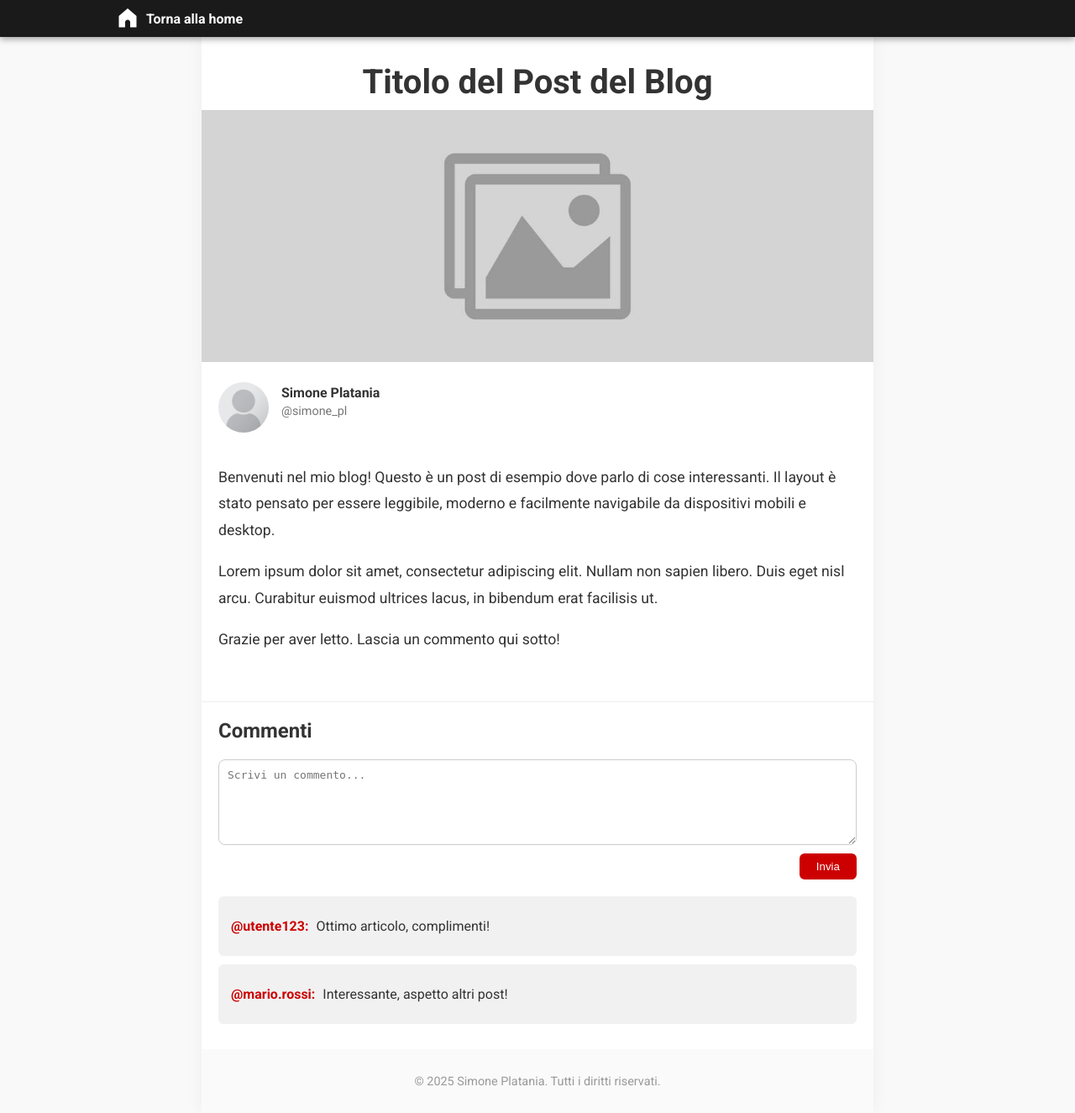
After one commit to simoplat/hw1, a PHP site: page /post.php in a window 1280 px wide. The commit adds this page. Shown: the whole page at 84% size. Run offline with PHP 8.4, Linux system fonts and the light colour scheme.

Commit message:
Post
caricamento dei post, immagini e altro

```diff
--- /dev/null
+++ b/post.css
@@ -0,0 +1,167 @@
+body {
+  margin: 0;
+  font-family: 'Roboto', sans-serif;
+  background-color: #f9f9f9;
+  color: #333;
+}
+
+/* Navbar stile SpazioGames */
+.top-navbar {
+  background-color: #1a1a1a;
+  padding: 10px 20px;
+  color: #fff;
+  box-shadow: 0 2px 8px rgba(0, 0, 0, 0.4);
+  position: sticky;
+  top: 0;
+  z-index: 1000;
+}
+
+.nav-content {
+  display: flex;
+  align-items: center;
+  max-width: 1000px;
+  margin: auto;
+}
+
+.logo-link {
+  display: flex;
+  align-items: center;
+  color: #fff;
+  text-decoration: none;
+  font-weight: bold;
+  gap: 10px;
+  transition: color 0.3s ease;
+}
+
+.logo-link:hover {
+  color: #ff3c3c;
+}
+
+.logo-icon {
+  width: 24px;
+  height: 24px;
+  filter: invert(100%);
+}
+
+/* Blog container */
+.blog-container {
+  max-width: 800px;
+  margin: auto;
+  background-color: #fff;
+  box-shadow: 0 0 20px rgba(0,0,0,0.05);
+}
+
+/* Titolo sopra la copertina */
+.header-title {
+  padding: 30px 20px 10px;
+  background-color: #fff;
+  text-align: center;
+}
+
+.post-title {
+  font-size: 2.5em;
+  margin: 0;
+}
+
+/* Copertina */
+.cover-img {
+  width: 100%;
+  height: 300px;
+  object-fit: cover;
+}
+
+/* Autore */
+.author {
+  display: flex;
+  align-items: center;
+  padding: 20px;
+}
+
+.author-img {
+  width: 60px;
+  height: 60px;
+  border-radius: 50%;
+  margin-right: 15px;
+  object-fit: cover;
+}
+
+.author-info .author-name {
+  font-weight: bold;
+  margin: 0;
+}
+
+.author-username {
+  color: #777;
+  font-size: 0.9em;
+  margin-top: 4px;
+}
+
+/* Contenuto del post */
+.post-content {
+  padding: 0 20px 40px;
+  line-height: 1.8;
+  font-size: 1.1em;
+}
+
+/* Commenti */
+.comments-section {
+  border-top: 1px solid #eee;
+  padding: 20px;
+}
+
+.comments-section h2 {
+  margin-top: 0;
+}
+
+.comment-box {
+  display: flex;
+  flex-direction: column;
+  margin-bottom: 20px;
+}
+
+.comment-box textarea {
+  resize: vertical;
+  padding: 10px;
+  font-size: 1em;
+  border: 1px solid #ccc;
+  border-radius: 8px;
+  min-height: 80px;
+}
+
+.comment-box button {
+  align-self: flex-end;
+  margin-top: 10px;
+  padding: 8px 20px;
+  background-color: #cc0000;
+  color: white;
+  border: none;
+  border-radius: 6px;
+  cursor: pointer;
+  transition: background 0.3s ease;
+}
+
+.comment-box button:hover {
+  background-color: #a30000;
+}
+
+.comment {
+  background-color: #f1f1f1;
+  padding: 10px 15px;
+  border-radius: 6px;
+  margin-bottom: 10px;
+}
+
+.comment .username {
+  color: #cc0000;
+  font-weight: bold;
+  margin-right: 5px;
+}
+
+/* Footer */
+.footer {
+  text-align: center;
+  padding: 15px;
+  background-color: #fafafa;
+  font-size: 0.9em;
+  color: #999;
+}
--- /dev/null
+++ b/post.js
@@ -0,0 +1,85 @@
+function fetchPost() {
+    const urlParams = new URLSearchParams(window.location.search);
+    const id_post = urlParams.get('id_post');
+
+    if (!id_post) {
+        console.error('ID del post mancante nella URL');
+        return;
+    }
+
+    fetch('fetchPost.php?id_post=' + encodeURIComponent(id_post))
+        .then(Onresponse)
+        .then(onJson);
+}
+
+function Onresponse(response) {
+    console.log('Response received');
+    if (!response.ok) return null;
+    return response.json();
+}
+
+function onJson(json) {
+    const postContent = document.getElementById('post-content');
+    const titleContainer = document.querySelector('.header-title');
+
+    const authorNameElem = document.querySelector('.author-name');
+    const authorUsernameElem = document.querySelector('.author-username');
+
+
+    const cover = document.querySelector('.cover');
+
+    if (!postContent || !titleContainer || !authorNameElem || !authorUsernameElem) {
+        console.error('Contenitori mancanti nel DOM');
+        return;
+    }
+
+    postContent.innerHTML = '';
+    titleContainer.innerHTML = '';
+
+    if (!json || json.error) {
+        const h1 = document.createElement('h1');
+        h1.textContent = 'Nessun post';
+        titleContainer.appendChild(h1);
+        return;
+    }
+
+    // Titolo in alto
+    const postTitle = document.createElement('h1');
+    postTitle.classList.add('post-title');
+    postTitle.textContent = json.title;
+    titleContainer.appendChild(postTitle);
+
+    // Imposta autore dinamico
+    authorNameElem.textContent = `${json.name} ${json.surname}`;
+    authorUsernameElem.textContent = `@${json.autore}`;
+
+    // Costruisci il contenuto del post
+    const postDiv = document.createElement('div');
+    postDiv.classList.add('post');
+
+    // Immagine
+    if (json.percorsoMedia) {
+        cover.innerHTML = '';
+        const image = document.createElement('img');
+        image.src = json.percorsoMedia;
+        image.classList.add('cover-img');
+        cover.appendChild(image);
+    }
+
+    // Contenuto
+    const content = document.createElement('p');
+    content.textContent = json.contenuto;
+
+    // Categoria
+    if (json.categoria) {
+        const category = document.createElement('span');
+        category.classList.add('category');
+        category.textContent = '#' + json.categoria;
+        postDiv.appendChild(category);
+    }
+
+    postDiv.appendChild(content);
+    postContent.appendChild(postDiv);
+}
+
+fetchPost();
--- /dev/null
+++ b/post.php
@@ -0,0 +1,85 @@
+<!DOCTYPE html>
+<html lang="it">
+
+<head>
+    <meta charset="UTF-8" />
+    <meta name="viewport" content="width=device-width, initial-scale=1.0" />
+    <title>Blog Post</title>
+    <link rel="stylesheet" href="post.css" />
+    <link href="https://fonts.googleapis.com/css2?family=Roboto:wght@400;700&display=swap" rel="stylesheet" />
+    <script src="post.js" defer></script>
+</head>
+
+<body>
+    <!-- Navbar -->
+    <nav class="top-navbar">
+        <div class="nav-content">
+            <a href="home.php" class="logo-link">
+                <img src="Media/home.svg" alt="Home" class="logo-icon" />
+                Torna alla home
+            </a>
+        </div>
+    </nav>
+
+    <div class="blog-container">
+        <!-- Titolo sopra la copertina -->
+        <div class="header-title">
+            <h1 class="post-title">Titolo del Post del Blog</h1>
+        </div>
+
+        <!-- Copertina -->
+        <header class="cover">
+            <img src="Media/placeholder.jpg" alt="Copertina" class="cover-img" />
+        </header>
+
+        <!-- Autore -->
+        <section class="author">
+            <img src="media/Portrait_Placeholder.png" alt="Autore" class="author-img" />
+            <div class="author-info">
+                <p class="author-name">Simone Platania</p>
+                <p class="author-username">@simone_pl</p>
+            </div>
+        </section>
+
+        <!-- Contenuto del post -->
+        <main id="post-content" class="post-content">
+            <p>
+                Benvenuti nel mio blog! Questo è un post di esempio dove parlo di cose interessanti. Il layout è stato
+                pensato per essere leggibile, moderno e facilmente navigabile da dispositivi mobili e desktop.
+            </p>
+            <p>
+                Lorem ipsum dolor sit amet, consectetur adipiscing elit. Nullam non sapien libero. Duis eget nisl arcu.
+                Curabitur euismod ultrices lacus, in bibendum erat facilisis ut.
+            </p>
+            <p>
+                Grazie per aver letto. Lascia un commento qui sotto!
+            </p>
+        </main>
+
+        <section class="comments-section">
+            <h2>Commenti</h2>
+
+            <!-- Form per inviare il commento -->
+            <form class="comment-box" action="salva-commento.php" method="post">
+                <textarea name="commento" placeholder="Scrivi un commento..." required></textarea>
+                <button type="submit">Invia</button>
+            </form>
+
+            <!-- Commenti statici di esempio -->
+            <div class="comment">
+                <p><span class="username">@utente123:</span> Ottimo articolo, complimenti!</p>
+            </div>
+            <div class="comment">
+                <p><span class="username">@mario.rossi:</span> Interessante, aspetto altri post!</p>
+            </div>
+        </section>
+
+
+        <!-- Footer -->
+        <footer class="footer">
+            <p>© 2025 Simone Platania. Tutti i diritti riservati.</p>
+        </footer>
+    </div>
+</body>
+
+</html>
```
Also changed, not shown: fetchPost.php (added, +56 -0 lines), home.php (+11 -97 lines), Content/background/Londra.jpg (added), Content/background/cinema.jpg (added), Content/background/concerto.jpg (added), Content/background/libri.jpg (added).
